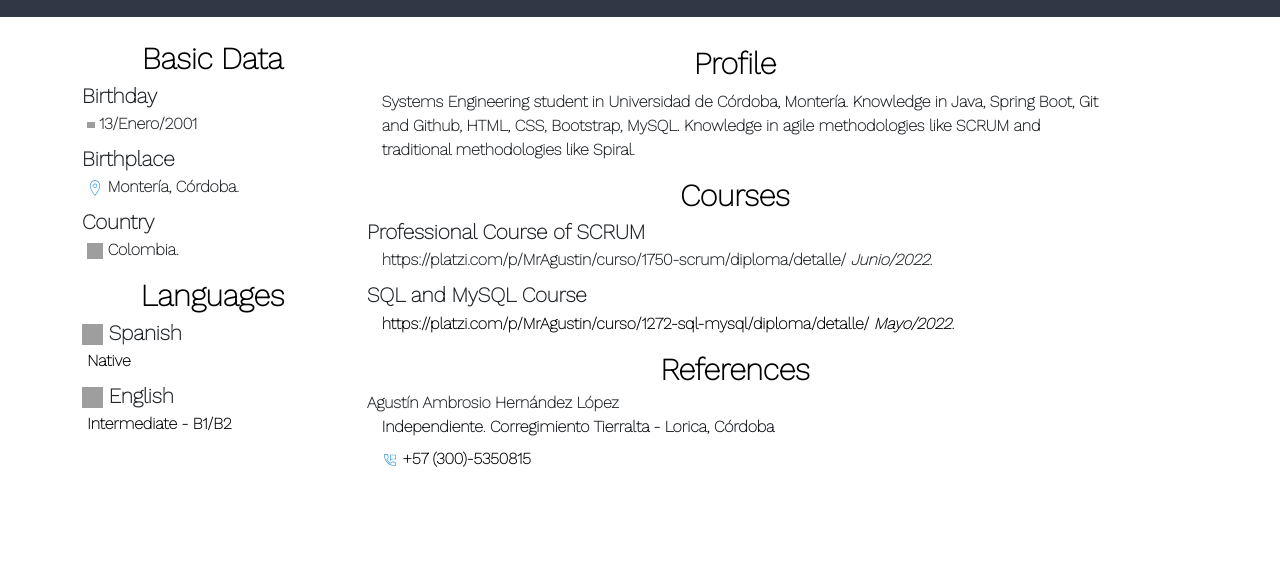
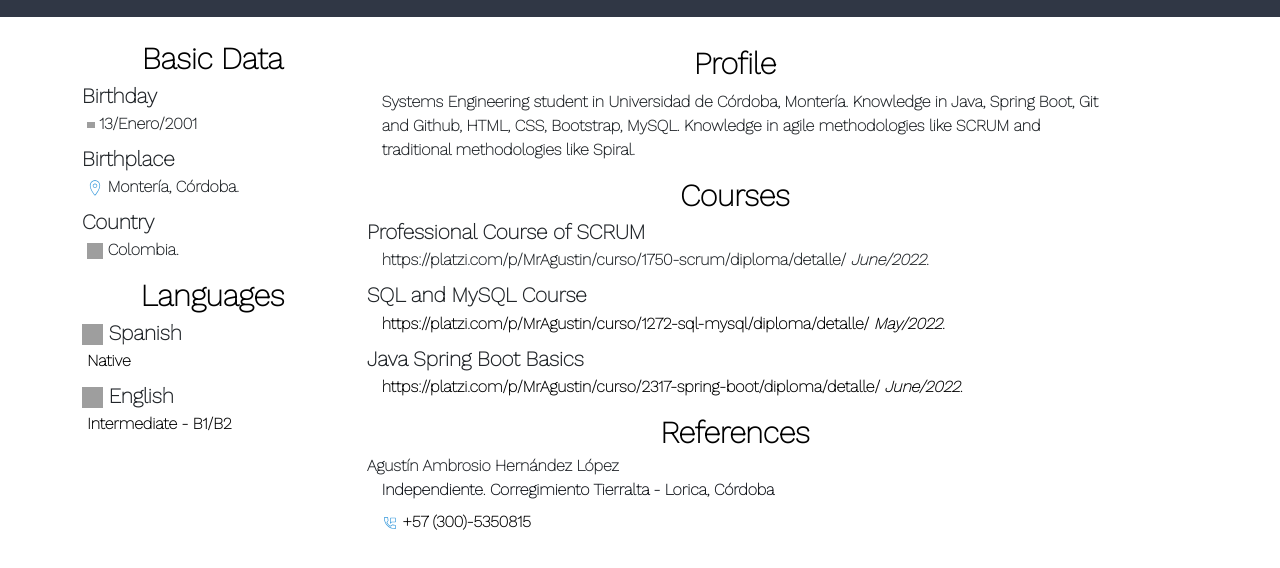
Before and after one commit to AgenteAgherse/AgenteAgherse.github.io, a plain HTML site: page index-en.html in a window 1280 px wide. Shown: the part 184-752 px from the top of the page. Drawn offline with nearby package versions, Linux system fonts and the light colour scheme; grey boxes are pictures that could not be loaded.

```diff
--- a/index-en.html
+++ b/index-en.html
@@ -211,13 +211,19 @@
                     <dl class="text-justify">
                         <dt class="titulo-certificado">Professional Course of SCRUM</dt>
                         <dd id="texto">
-                            https://platzi.com/p/MrAgustin/curso/1750-scrum/diploma/detalle/ <i>Junio/2022.</i>
+                            https://platzi.com/p/MrAgustin/curso/1750-scrum/diploma/detalle/ <i>June/2022.</i>
                         </dd>
 
                         <dt class="titulo-certificado">SQL and MySQL Course</dt>
                         <dd class="texto">
-                            https://platzi.com/p/MrAgustin/curso/1272-sql-mysql/diploma/detalle/ <i>Mayo/2022.</i>
+                            https://platzi.com/p/MrAgustin/curso/1272-sql-mysql/diploma/detalle/ <i>May/2022.</i>
                         </dd>
+
+                        <dt class="titulo-certificado">Java Spring Boot Basics</dt>
+                        <dd class="texto">
+                            https://platzi.com/p/MrAgustin/curso/2317-spring-boot/diploma/detalle/ <i>June/2022.</i>
+                        </dd>
+
                     </dl>
                 </section>
 
```
Also changed, not shown: index.html (+12 -0 lines).
